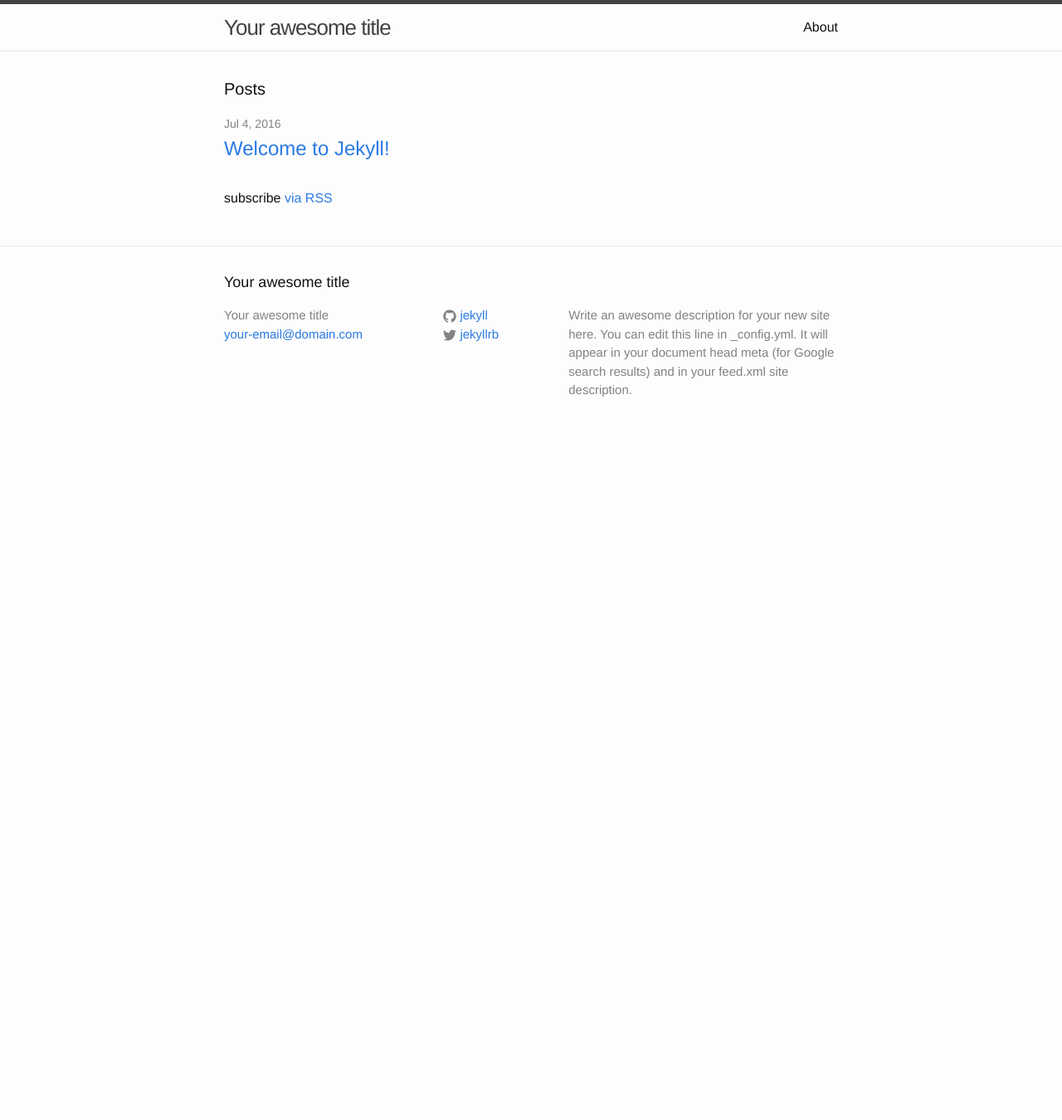
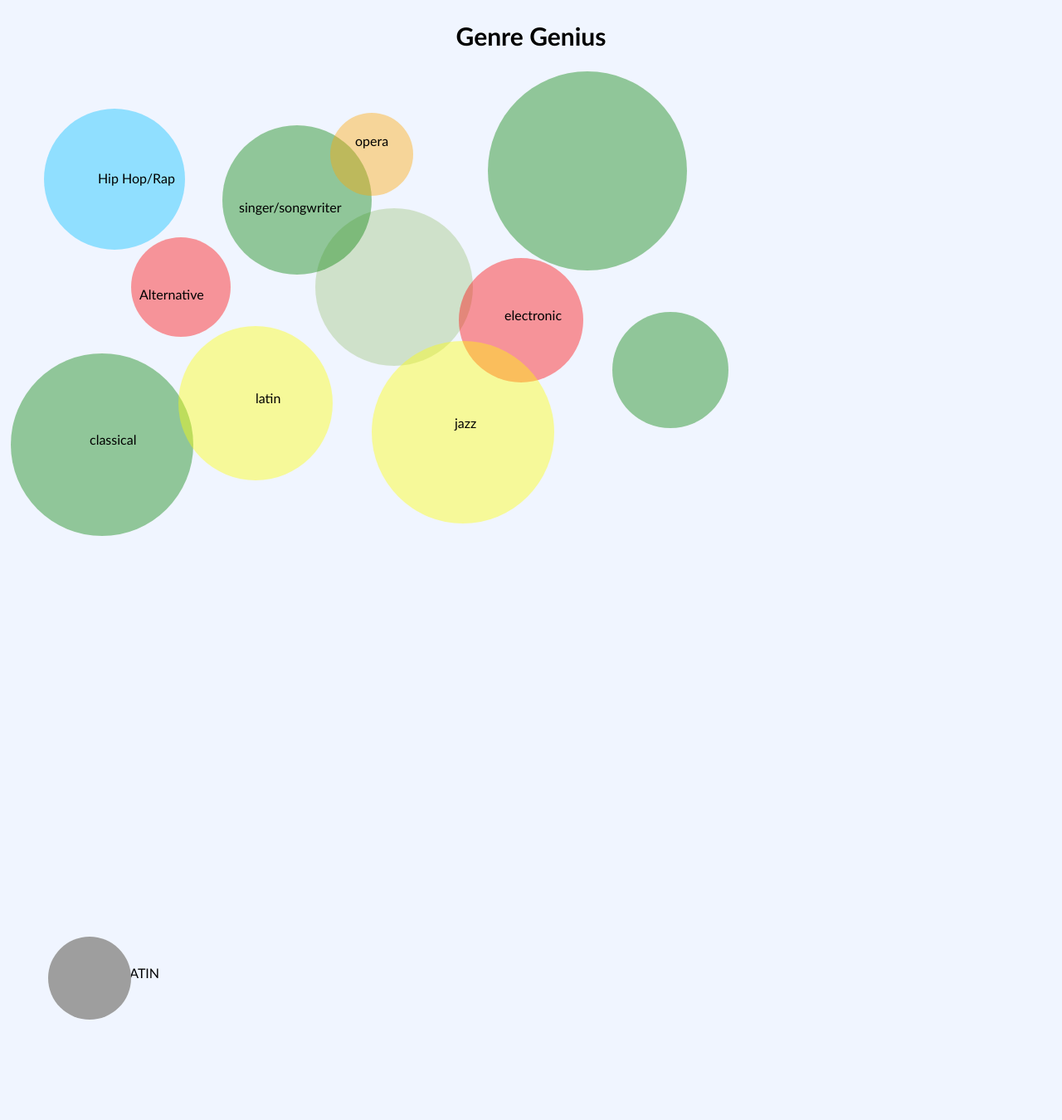
Before and after one commit to jmakdah2/jmakdah2.github.io, a Jekyll site: the page index.html, which Jekyll copies as it is, in a window 1280 px wide. Shown: the whole page at 83% size. Built offline with Jekyll 4.4.1, drawn with Linux system fonts in a browser that asks for light colours; before the commit the page ends 900 px from its top, so only the background shows below that; grey boxes are pictures that could not be loaded.

Commit message:
Add files via upload

```diff
--- a/index.html
+++ b/index.html
@@ -1,23 +1,97 @@
----
-layout: default
----
+<!DOCTYPE html>
+<html>
+<head>
+    <title>Music</title>
+    <link rel = "stylesheet" type = "text/css" href = "music.css">
+</head>
+<body>
+    <h2> Genre Genius </h2>
+ <!---   <ul>
+        <li><a href = "#">alternative</a></li>
+        <li><a href = "#">blues</a></li>
+        <li><a href = "#">children's music</a></li>
+        <li><a href = "#">classical</a></li>
+        <li><a href = "#">comedy</a></li>
+        <li><a href = "#">country</a></li>
+        <li><a href = "#">dance</a></li>
+        <li><a href = "#">electronic</a></li>
+        <li><a href = "#">jazz</a></li>
+-->
 
-<div class="home">
+<svg width = "1000" height = "1000" xmlns:xlink>
 
-  <h1 class="page-heading">Posts</h1>
+    <a xlink:href = "https://www.google.com/">
+    <circle class = "alternative" cx = "467" cy = "260" r = "95" fill = "#AFCD95" fill-opacity = "0.5" />
+    </a>
 
-  <ul class="post-list">
-    {% for post in site.posts %}
-      <li>
-        <span class="post-meta">{{ post.date | date: "%b %-d, %Y" }}</span>
+    <a xlink:href = "https://www.google.com/">
+        <circle class = "blues" cx = "700" cy = "120" r = "120" fill = "green" fill-opacity = "0.4" />
+    </a>
 
-        <h2>
-          <a class="post-link" href="{{ post.url | prepend: site.baseurl }}">{{ post.title | escape }}</a>
-        </h2>
-      </li>
-    {% endfor %}
-  </ul>
+    <a xlink:href = "https://www.google.com/">
+        <circle class = "classical" cx = "115" cy = "450" r = "110" fill = "green" fill-opacity = "0.4" />
+        <text x = "100" y = "450">classical</text>
+    </a>
 
-  <p class="rss-subscribe">subscribe <a href="{{ "/feed.xml" | prepend: site.baseurl }}">via RSS</a></p>
+    <a xlink:href = "https://www.google.com/">
+        <circle class = "country" cx = "800" cy = "360" r = "70" fill = "green" fill-opacity = "0.4" />
+    </a>
 
-</div>
+    <a xlink:href = "https://www.google.com/">
+        <circle class = "singer" cx = "350" cy = "155" r = "90" fill = "green" fill-opacity = "0.4" />
+        <text x= "280" y="170">singer/songwriter</text>
+   </a>
+
+    <a xlink:href = "https://www.google.com/">
+        <circle class = "alternative" cx = "210" cy = "260" r = "60" fill = "red" fill-opacity = "0.4" />
+        <text x = "160" y="275">Alternative</text>
+    </a>
+
+
+    <a xlink:href = "https://www.google.com/">
+        <circle class = "electronic" cx = "620" cy = "300" r = "75" fill = "red" fill-opacity = "0.4" />
+        <text x = "600" y = "300">electronic</text>
+    </a>
+
+    <a xlink:href = "https://www.google.com/">
+        <circle class = "hipHop" cx = "130" cy = "130" r="85" fill = "deepSkyBlue" fill-opacity = "0.4"/>
+        <text x="110" y="135">Hip Hop/Rap</text>
+         </a>
+
+    <a xlink:href = "https://www.google.com/">
+        <circle class = "jazz" cx = "550" cy = "435" r = "110" fill = "yellow" fill-opacity = "0.4"/>
+        <text x = "540" y = "430" fill = "black" font-size = "16px">jazz</text>
+    </a>
+
+
+    <a xlink:href = "https://www.google.com/">
+        <circle class = "latin" cx = "300" cy = "400" r = "93" fill = "yellow" fill-opacity = "0.4" />
+        <text x = "300" y = "400">latin</text>
+    </a>
+
+
+
+    <a xlink:href = "https://www.google.com/">
+        <circle class = "opera" cx = "440" cy = "100" r = "50" fill = "orange" fill-opacity = "0.4"/>
+        <text x = "420" y = "90">opera</text>
+    </a>
+
+
+    </svg>
+
+
+
+    <svg width="500" height="250">
+    <text x = "140" y="90">LATIN</text>
+        <defs>
+            <pattern id = "img" patternUnits = "userSpaceOnUse" width = "100" height = "100">
+            <image xlink:href = "https://s-media-cache-ak0.pinimg.com/236x/50/0a/af/500aafe468d0352e6462ef3b718cf11f.jpg" x="0" y="0" width = "100" height="100"/>
+            </pattern>
+            </defs>
+            <path d="M 150,90
+                    a50,50 0 1 1 -100,0 50,50 0 1 1 100,0"
+             fill="url(#img)" />
+    </svg>
+
+</body>
+</html>
--- /dev/null
+++ b/music.css
@@ -0,0 +1,47 @@
+body {
+    background-color: #F0F5FF;
+    background-size: 100%, 100%;
+    font-family: Optima;
+    font-color: #FFFFFF;
+}
+h2 {
+    text-align: center;
+    color: #000000;
+    font-size: 30px;
+}
+li a {
+    text-size:40px;
+    text-decoration: none;
+}
+.alternative:hover {
+    r: 80px;
+    fill-opacity: 0.5;
+}
+.jazz:hover {
+    r: 130px;
+    fill-opacity: 0.5;
+}
+.electronic:hover {
+    r: 80px;
+    fill-opacity: 0.5;
+}
+.classical:hover {
+    r: 120px;
+    fill-opacity: 0.5;
+}
+.latin:hover {
+    r: 110px;
+    fill-opacity: 0.5;
+}
+.opera:hover {
+    r: 70px;
+    fill-opacity: 0.5;
+}
+.hipHop:hover {
+    r:105px;
+    fill-opacity: 0.5;
+}
+.singer:hover {
+    r: 110px;
+    fill-opacity: 0.5;
+}
```
